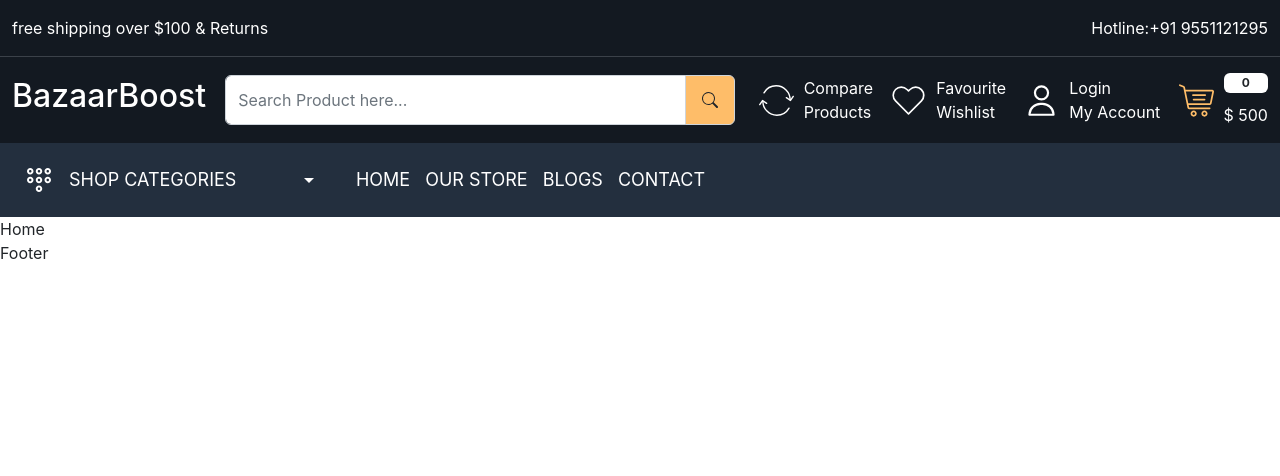
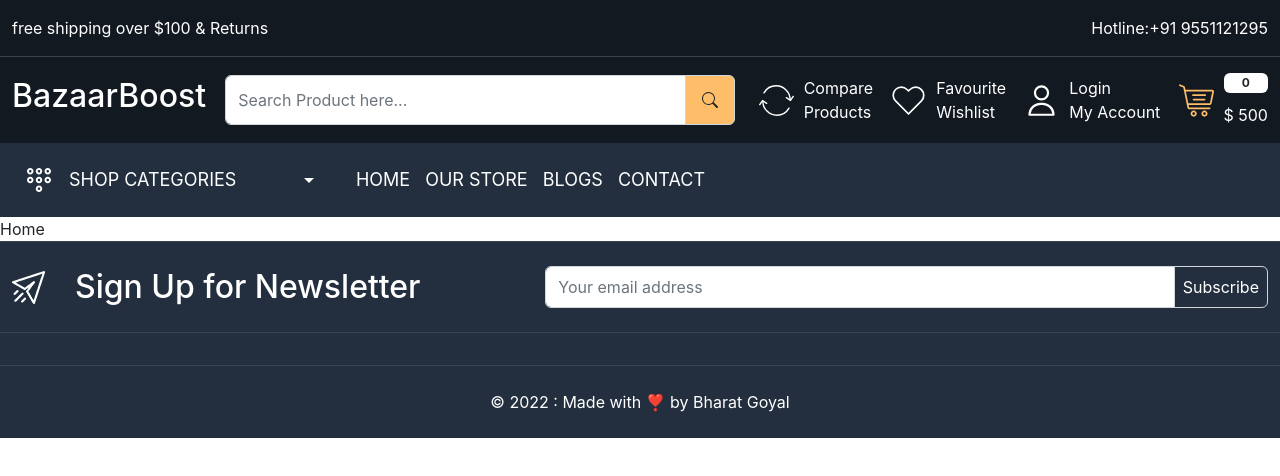
Before and after one commit to bharatgl/BazaarBoost, a React (Create React App) app: page / in a window 1280 px wide. Shown: the top 476 px of the page. Built offline with nearby package versions, Linux system fonts and the light colour scheme.

Commit message:
Footer top & bottom ✅

```diff
--- a/src/App.css
+++ b/src/App.css
@@ -88,3 +88,20 @@
   font-size: large;
 }
 /* Header part Ends here */
+
+/* Footer part */
+
+footer {
+  background-color: var(--color-232f3e);
+}
+footer:not(:first-child) {
+  border-top:  1px solid rgba(255, 255, 255, 0.1);
+}
+
+footer .input-group-text{
+  background-color: var(--color-232f3e);
+  color: white;
+  padding: 8px 17px;
+
+}
+/* Footer part Ends Here*/
--- a/src/components/Footer.js
+++ b/src/components/Footer.js
@@ -1,9 +1,49 @@
-import React from 'react'
+import React from "react";
 
 const Footer = () => {
   return (
-    <div>Footer</div>
-  )
-}
+    <>
+      <footer className="py-4">
+        <div className="container-xxl">
+          <div className="row align-items-center">
+            <div className="col-5">
+              <div className="footer-top-data d-flex gap-30 align-items-center">
+                <img src="images/newsletter.png" alt="newsleter" />
+                <h2 className="mb-0 text-white">Sign Up for Newsletter</h2>
+              </div>
+            </div>
+            <div className="col-7">
+              {" "}
+              <div class="input-group">
+                <input
+                  type="text"
+                  className="form-control py-1"
+                  placeholder="Your email address"
+                  aria-label="Your email address"
+                  aria-describedby="basic-addon2"
+                />
+                <span className="input-group-text p-2" id="basic-addon2">
+                 Subscribe
+                </span>
+              </div>
+            </div>
+          </div>
+        </div>
+      </footer>
+      <footer className="py-3"></footer>
+      <footer className="py-4">
+        <div className="container-xxl">
+          <div className="row">
+            <div className="col-12">
+              <p className="text-center mb-0 text-white ">
+                &copy; {new Date().getFullYear()} : Made with ❣️ by Bharat Goyal
+              </p>
+            </div>
+          </div>
+        </div>
+      </footer>
+    </>
+  );
+};
 
-export default Footer
+export default Footer;
```
